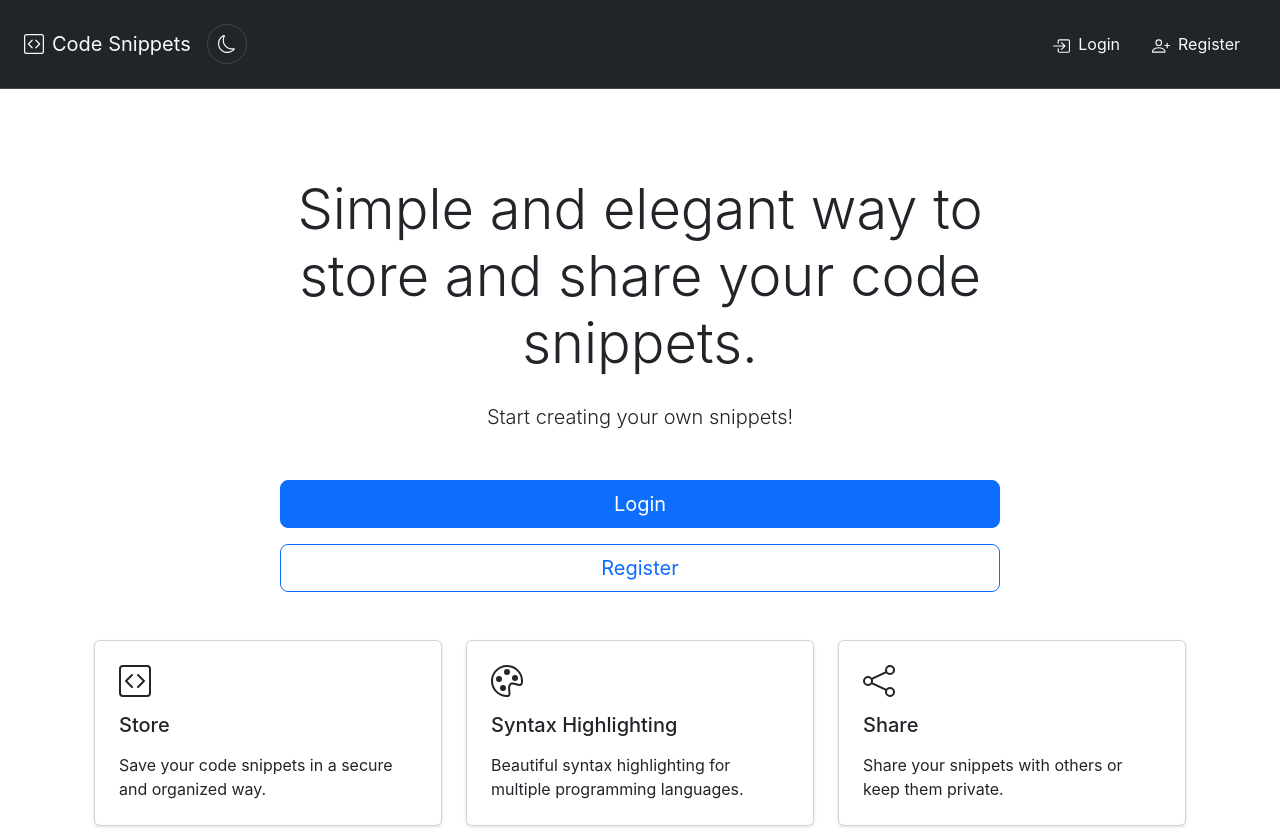
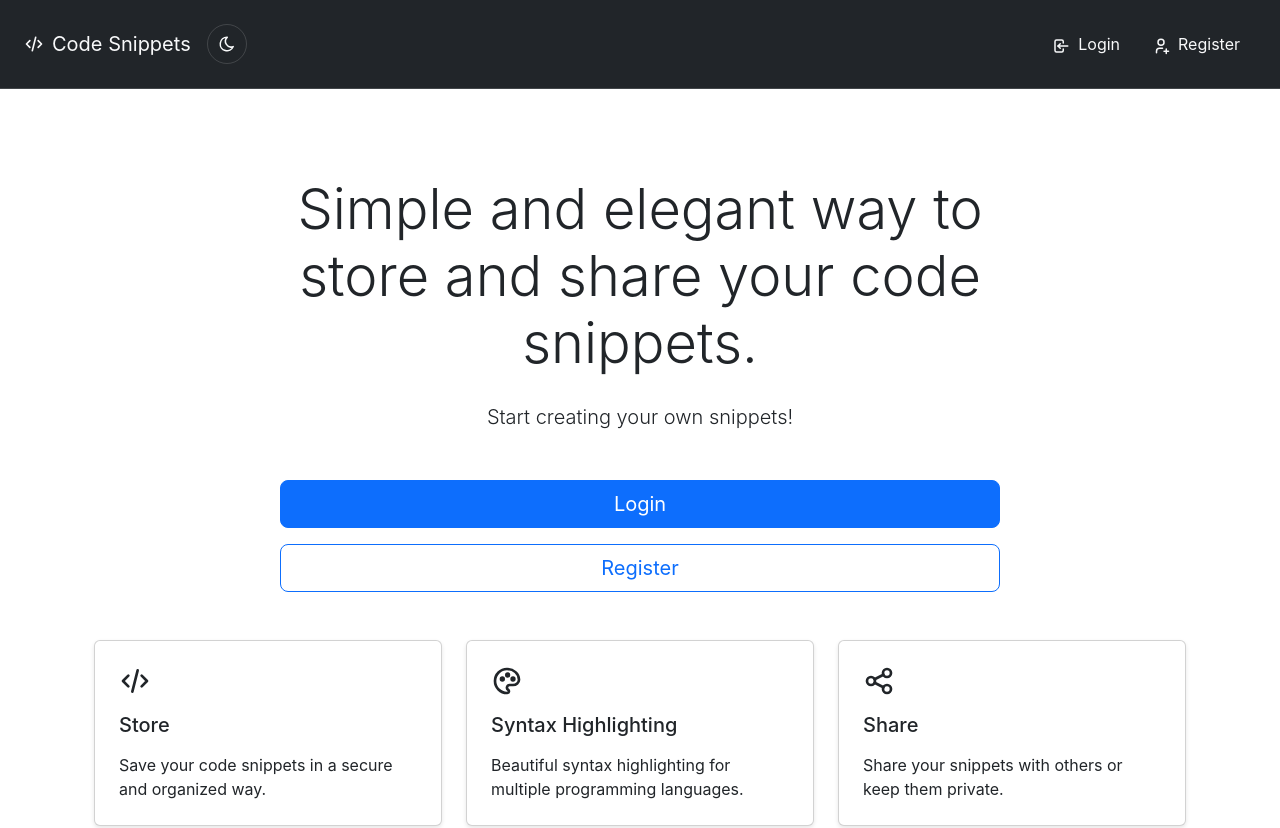
Before and after one commit to hsu022210/Snippets-frontend, a React (Vite) app: page / in a window 1280 px wide. Shown: the top 828 px of the page. Built offline with nearby package versions, Linux system fonts and the light colour scheme.

Commit message:
update icons

```diff
--- a/src/components/Footer.tsx
+++ b/src/components/Footer.tsx
@@ -1,7 +1,7 @@
 import { Container, Row, Col } from 'react-bootstrap'
 import { useTheme } from '../contexts/ThemeContext'
 import { Link } from 'react-router-dom'
-import { BsCodeSquare } from 'react-icons/bs'
+import { TbCode } from 'react-icons/tb'
 import { TbApi } from 'react-icons/tb'
 import { MdAnnouncement } from "react-icons/md"
 import { VscGithub } from "react-icons/vsc"
@@ -16,7 +16,7 @@ const Footer: React.FC = () => {
         <Row className="align-items-center g-3">
           <Col xs={12} md={4} className="text-center text-md-start">
             <Link to="/" className={`text-decoration-none d-inline-flex align-items-center ${isDark ? 'text-light' : 'text-dark'}`}>
-              <BsCodeSquare className="me-2" size={20} />
+              <TbCode className="me-2" size={20} />
               <span className="fw-semibold">Code Snippets</span>
             </Link>
           </Col>
--- a/src/components/Navigation.tsx
+++ b/src/components/Navigation.tsx
@@ -6,16 +6,16 @@ import { Navbar, Nav, NavDropdown, Container } from 'react-bootstrap'
 import Button from './shared/Button'
 import LogoutLoadingSpinner from './LogoutLoadingSpinner'
 import {
-  BsCodeSquare,
-  BsSun,
-  BsMoon,
-  BsPerson,
-  BsGear,
-  BsBoxArrowRight,
-  BsBoxArrowInRight,
-  BsPersonPlus,
-  BsPersonGear
-} from 'react-icons/bs'
+  TbCode,
+  TbSun,
+  TbMoon,
+  TbUser,
+  TbSettings,
+  TbLogout,
+  TbLogin,
+  TbUserPlus,
+  TbUserCircle
+} from 'react-icons/tb'
 
 const Navigation: React.FC = () => {
   const [expanded, setExpanded] = useState<boolean>(false);
@@ -80,7 +80,7 @@ const Navigation: React.FC = () => {
       >
         <Container fluid>
           <Navbar.Brand as={Link} to="/" onClick={() => setExpanded(false)}>
-            <BsCodeSquare className="me-2" size={20} />
+            <TbCode className="me-2" size={20} />
             Code Snippets
           </Navbar.Brand>
           <Nav.Item className="d-flex align-items-center me-2">
@@ -88,7 +88,7 @@ const Navigation: React.FC = () => {
               variant="outline-light"
               size="md"
               className="theme-toggle-btn"
-              onClick={(e) => {
+              onClick={(e: React.MouseEvent<HTMLButtonElement>) => {
                 e.currentTarget.blur();
                 toggleTheme();
               }}
@@ -96,9 +96,9 @@ const Navigation: React.FC = () => {
             >
               <div className="theme-icon-wrapper">
                 {isDark ? (
-                  <BsSun className="theme-icon" size={18} />
+                  <TbSun className="theme-icon" size={18} />
                 ) : (
-                  <BsMoon className="theme-icon" size={18} />
+                  <TbMoon className="theme-icon" size={18} />
                 )}
               </div>
             </Button>
@@ -122,7 +122,7 @@ const Navigation: React.FC = () => {
                 <NavDropdown
                   title={
                     <span className="text-light d-flex align-items-center">
-                      <BsPerson className="me-2" size={20} />
+                      <TbUser className="me-2" size={20} />
                       <span>{user.username}</span>
                     </span>
                   }
@@ -131,27 +131,27 @@ const Navigation: React.FC = () => {
                   className="nav-dropdown-custom d-flex align-items-center"
                 >
                   <NavDropdown.Item as={Link} to="/profile" onClick={() => setExpanded(false)}>
-                    <BsPersonGear className="me-2" size={18} />
+                    <TbUserCircle className="me-2" size={18} />
                     Profile
                   </NavDropdown.Item>
                   <NavDropdown.Item as={Link} to="/settings" onClick={() => setExpanded(false)}>
-                    <BsGear className="me-2" size={18} />
+                    <TbSettings className="me-2" size={18} />
                     Settings
                   </NavDropdown.Item>
                   <NavDropdown.Divider />
                   <NavDropdown.Item onClick={handleLogout}>
-                    <BsBoxArrowRight className="me-2" size={18} />
+                    <TbLogout className="me-2" size={18} />
                     Logout
                   </NavDropdown.Item>
                 </NavDropdown>
               ) : (
                 <>
                   <Nav.Link as={Link} to="/login" className="px-3" onClick={() => setExpanded(false)}>
-                    <BsBoxArrowInRight className="me-2" size={18} />
+                    <TbLogin className="me-2" size={18} />
                     Login
                   </Nav.Link>
                   <Nav.Link as={Link} to="/register" className="px-3" onClick={() => setExpanded(false)}>
-                    <BsPersonPlus className="me-2" size={18} />
+                    <TbUserPlus className="me-2" size={18} />
                     Register
                   </Nav.Link>
                 </>
--- a/src/components/auth/PasswordRules.tsx
+++ b/src/components/auth/PasswordRules.tsx
@@ -1,6 +1,6 @@
 import { Form } from 'react-bootstrap'
 import { PasswordRule, PasswordRulesProps } from '../../types/interfaces'
-import { BsCheckCircleFill, BsCircle } from 'react-icons/bs'
+import { TbCircleCheck, TbCircle } from 'react-icons/tb'
 
 const PasswordRules = ({ password }: PasswordRulesProps) => {
   const rules: PasswordRule[] = [
@@ -24,9 +24,9 @@ const PasswordRules = ({ password }: PasswordRulesProps) => {
           <li key={index} className="d-flex align-items-center mb-1">
             <span className={`me-2 ${rule.isValid ? 'text-success' : 'text-muted'}`}>
               {rule.isValid ? (
-                <BsCheckCircleFill size={16} data-testid="valid-icon" />
+                <TbCircleCheck size={16} data-testid="valid-icon" />
               ) : (
-                <BsCircle size={16} data-testid="invalid-icon" />
+                <TbCircle size={16} data-testid="invalid-icon" />
               )}
             </span>
             <small className={rule.isValid ? 'text-success' : 'text-muted'}>
--- a/src/components/snippet/SnippetCard.tsx
+++ b/src/components/snippet/SnippetCard.tsx
@@ -10,7 +10,7 @@ import { useShareSnippet } from '../../hooks/useShareSnippet'
 import { useTheme } from '../../contexts/ThemeContext'
 import * as themes from '@uiw/codemirror-themes-all'
 import { SnippetCardProps } from '../../types/interfaces'
-import { BsLink, BsClock } from 'react-icons/bs'
+import { TbLink, TbClock } from 'react-icons/tb'
 import { formatDistanceToNow } from 'date-fns'
 
 export const SnippetCard = ({ snippet }: SnippetCardProps) => {
@@ -57,7 +57,7 @@ export const SnippetCard = ({ snippet }: SnippetCardProps) => {
                     className="d-flex align-items-center share-btn"
                     aria-label="Share snippet"
                   >
-                    <BsLink size={18} />
+                    <TbLink size={18} />
                   </Button>
                 </OverlayTrigger>
               </div>
@@ -66,7 +66,7 @@ export const SnippetCard = ({ snippet }: SnippetCardProps) => {
                   Language: {snippet.language || 'None'}
                 </Subtitle>
                 <div className="d-flex align-items-center gap-1">
-                  <BsClock size={14} />
+                  <TbClock size={14} />
                   <small>{formatCreatedTime()}</small>
                 </div>
               </div>
--- a/src/components/snippet/SnippetFilterSection.tsx
+++ b/src/components/snippet/SnippetFilterSection.tsx
@@ -1,5 +1,5 @@
 import { Offcanvas, Button, Badge } from 'react-bootstrap';
-import { BsFunnel } from 'react-icons/bs';
+import { TbFilter } from 'react-icons/tb';
 import { Link } from 'react-router-dom';
 import SnippetFilter from './SnippetFilter';
 import { SnippetFilterSectionProps, SnippetFilterValues } from '../../types/interfaces';
@@ -70,7 +70,7 @@ const SnippetFilterSection: React.FC<SnippetFilterSectionProps> = ({
           className="d-flex align-items-center gap-2"
           disabled={loading}
         >
-          <BsFunnel size={16} />
+          <TbFilter size={16} />
           Filters
           {activeFiltersCount > 0 && (
             <Badge bg="primary" pill>
--- a/src/components/snippet/SnippetSearch.tsx
+++ b/src/components/snippet/SnippetSearch.tsx
@@ -1,6 +1,6 @@
 import React, { useState, useEffect } from 'react';
 import { Form, InputGroup, Button, Dropdown } from 'react-bootstrap';
-import { BsSearch, BsX } from 'react-icons/bs';
+import { TbSearch, TbX } from 'react-icons/tb';
 import { SnippetSearchProps } from '../../types/interfaces';
 import InlineLoadingSpinner from '../InlineLoadingSpinner';
 
@@ -70,7 +70,7 @@ const SnippetSearch: React.FC<SnippetSearchProps> = ({
               title="Clear search"
               disabled={loading}
             >
-              <BsX size={16} />
+              <TbX size={16} />
             </Button>
           )}
           <Button
@@ -83,7 +83,7 @@ const SnippetSearch: React.FC<SnippetSearchProps> = ({
               <InlineLoadingSpinner message="Searching..." />
             ) : (
               <>
-                <BsSearch size={16} />
+                <TbSearch size={16} />
                 <span className="d-none d-sm-inline">Search</span>
               </>
             )}
--- a/src/pages/Home.tsx
+++ b/src/pages/Home.tsx
@@ -4,7 +4,7 @@ import { useAuth } from '../contexts/AuthContext'
 import Container from '../components/shared/Container'
 import Card, { Body, Title, Text } from '../components/shared/Card'
 import Button from '../components/shared/Button'
-import { BsCodeSquare, BsPalette, BsShare } from 'react-icons/bs'
+import { TbCode, TbPalette, TbShare } from 'react-icons/tb'
 
 const Home: React.FC = () => {
   const { user } = useAuth();
@@ -79,7 +79,7 @@ const Home: React.FC = () => {
         <Col md={4}>
           <Card className="mb-4" hover>
             <Body>
-              <BsCodeSquare className="mb-3" size={32} />
+              <TbCode className="mb-3" size={32} />
               <Title>Store</Title>
               <Text>
                 Save your code snippets in a secure and organized way.
@@ -90,7 +90,7 @@ const Home: React.FC = () => {
         <Col md={4}>
           <Card className="mb-4" hover>
             <Body>
-              <BsPalette className="mb-3" size={32} />
+              <TbPalette className="mb-3" size={32} />
               <Title>Syntax Highlighting</Title>
               <Text>
                 Beautiful syntax highlighting for multiple programming languages.
@@ -101,7 +101,7 @@ const Home: React.FC = () => {
         <Col md={4}>
           <Card className="mb-4" hover>
             <Body>
-              <BsShare className="mb-3" size={32} />
+              <TbShare className="mb-3" size={32} />
               <Title>Share</Title>
               <Text>
                 Share your snippets with others or keep them private.
--- a/src/pages/Profile.tsx
+++ b/src/pages/Profile.tsx
@@ -6,7 +6,7 @@ import Container from '../components/shared/Container'
 import InlineLoadingSpinner from '../components/InlineLoadingSpinner'
 import { BASE_URL } from '../contexts/AuthContext'
 import axios, { AxiosError } from 'axios'
-import { BsKey } from 'react-icons/bs'
+import { TbKey } from 'react-icons/tb'
 import { UserProfile, ApiErrorResponse } from '../types/interfaces'
 import Button from '../components/shared/Button'
 
@@ -179,7 +179,7 @@ const Profile: React.FC = () => {
                 onClick={handleResetPassword}
                 className="w-100"
               >
-                <BsKey className="me-2" size={18} />
+                <TbKey className="me-2" size={18} />
                 Reset Password
               </Button>
             </Card.Body>
--- a/src/pages/SnippetDetail.tsx
+++ b/src/pages/SnippetDetail.tsx
@@ -12,7 +12,7 @@ import Container from '../components/shared/Container'
 import CodeEditor from '../components/shared/CodeEditor'
 import { useAuth } from '../contexts/AuthContext'
 import { formatDistanceToNow, format } from 'date-fns'
-import { BsClock } from 'react-icons/bs'
+import { TbClock } from 'react-icons/tb'
 
 const SnippetDetail: React.FC = () => {
   const { id } = useParams<{ id: string }>();
@@ -139,7 +139,7 @@ const SnippetDetail: React.FC = () => {
             language={snippet.language}
           />
           <div className="d-flex align-items-center gap-1 text-muted">
-            <BsClock size={14} />
+            <TbClock size={14} />
             <small>
               Created {createdTime.relative}
               ({createdTime.absolute})
```
Also changed, not shown: src/components/snippet/SnippetHeader.tsx (+6 -6 lines).
